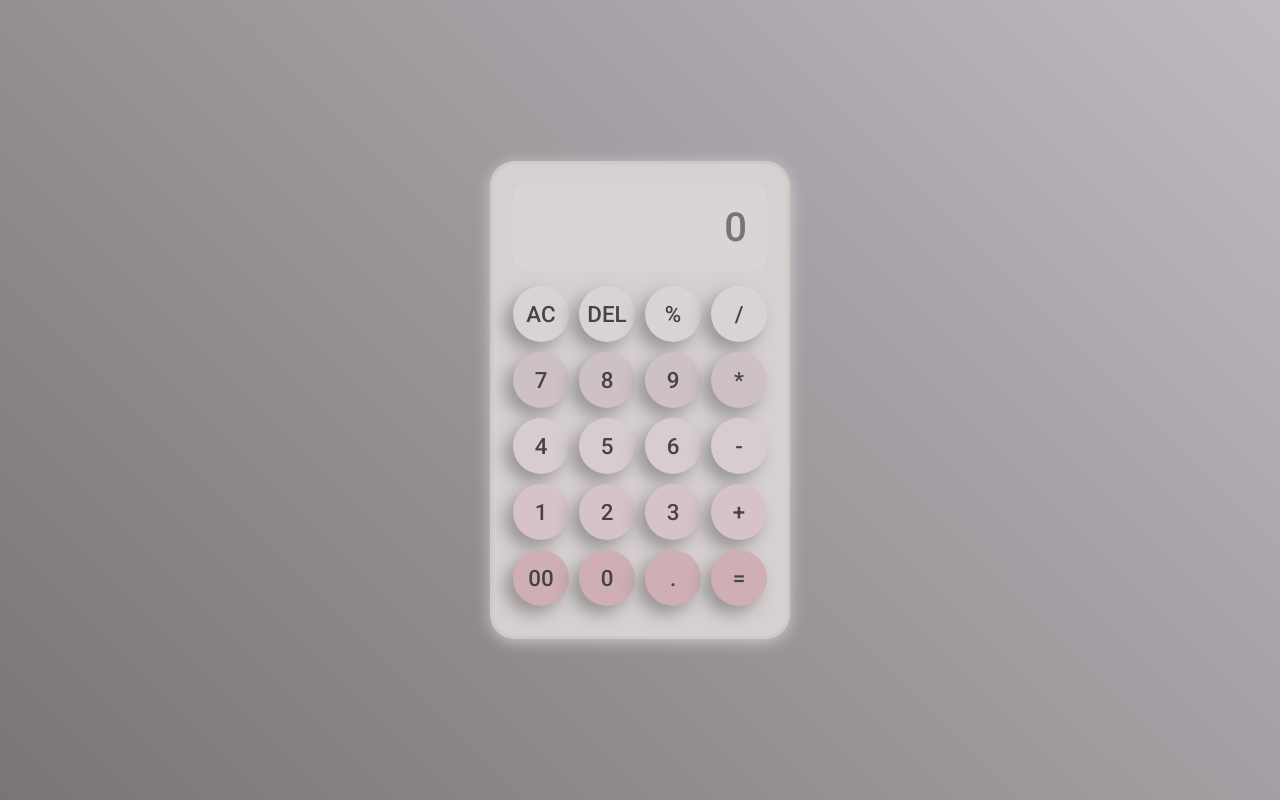
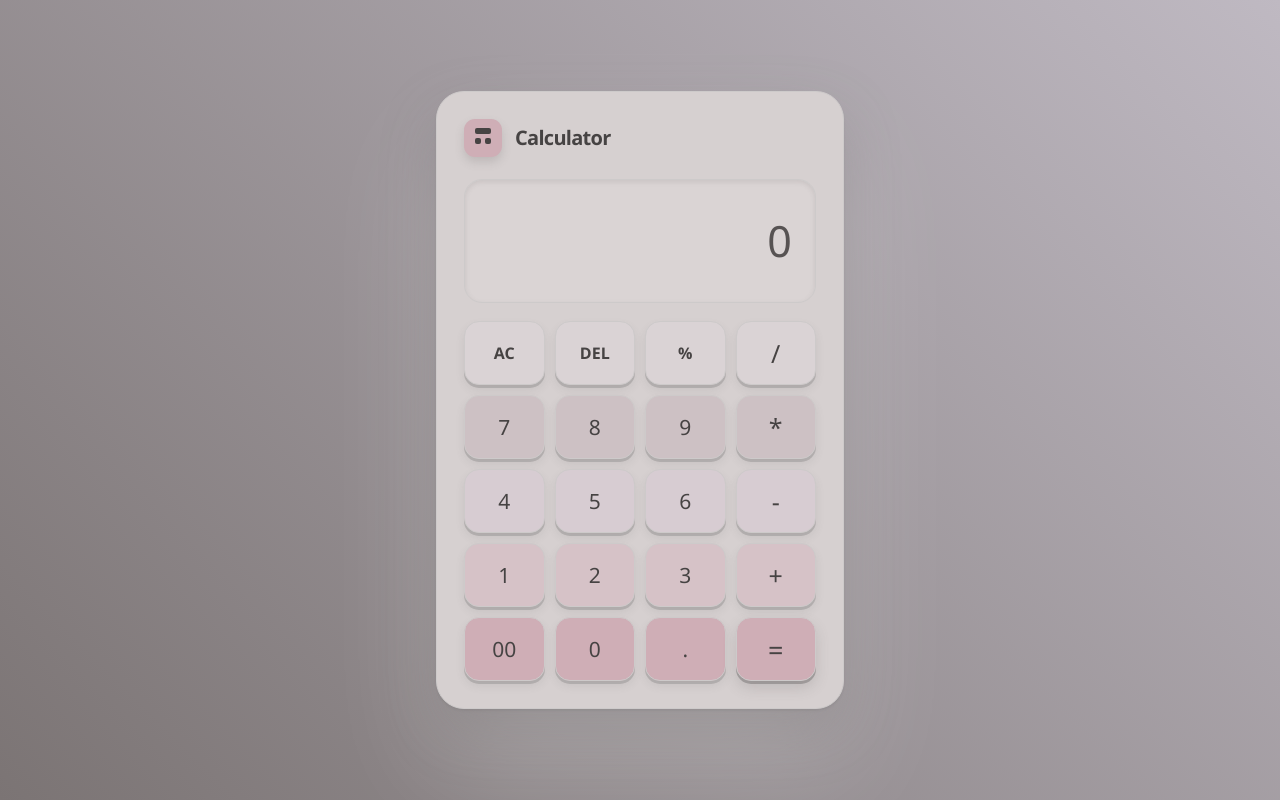
Before and after one commit to LiviaMq-dev/Calculator, a plain HTML site: page index.html in a window 1280 px wide. Drawn offline with Linux system fonts and the light colour scheme.

Commit message:
Refine calculator interface

```diff
--- a/index.html
+++ b/index.html
@@ -1,57 +1,57 @@
-<!DOCTYPE html>
-<html lang="en">
-<head>
+<!doctype html>
+<html lang="pt-BR">
+  <head>
     <meta charset="UTF-8">
-    <meta name="viewport" content="width=device-width, initial-scale=1.0, maximum-scale=1.0, user-scalable=no">
-    <title>Calculator</title>
+    <meta name="viewport" content="width=device-width, initial-scale=1.0">
+    <meta name="theme-color" content="#bfb9c2">
+    <meta name="description" content="Uma calculadora simples para as contas do dia a dia.">
+    <title>Calculator | Lívia Marques</title>
     <link rel="stylesheet" href="styles.css">
-</head>
-<body>
+  </head>
+  <body>
+    <main class="page">
+      <section class="calculator" aria-labelledby="calculator-title">
+        <header class="calculator__header">
+          <span class="calculator__icon" aria-hidden="true">
+            <span></span><span></span><span></span><span></span>
+          </span>
+          <div>
+            <h1 id="calculator-title">Calculator</h1>
+          </div>
+        </header>
 
-
-    <div class="calculator">
-        <input type="text" id="inputBox" placeholder="0" readonly>
-
-        <div>
-            <button class="primeiro-button">AC</button>
-            <button class="primeiro-button">DEL</button>
-            <button class="primeiro-button">%</button>
-            <button class="primeiro-button">/</button>
+        <div class="display">
+          <output id="inputBox" aria-label="Visor da calculadora" aria-live="polite">0</output>
         </div>
 
-        <div>
-            <button class="segundo-button">7</button>
-            <button class="segundo-button">8</button>
-            <button class="segundo-button">9</button>
-            <button class="segundo-button">*</button>
+        <div class="keypad" aria-label="Teclas da calculadora">
+          <button type="button" class="key key--utility" aria-label="Limpar tudo">AC</button>
+          <button type="button" class="key key--utility" aria-label="Apagar último caractere">DEL</button>
+          <button type="button" class="key key--utility" aria-label="Porcentagem">%</button>
+          <button type="button" class="key key--operator" aria-label="Dividir">/</button>
+
+          <button type="button" class="key">7</button>
+          <button type="button" class="key">8</button>
+          <button type="button" class="key">9</button>
+          <button type="button" class="key key--operator" aria-label="Multiplicar">*</button>
+
+          <button type="button" class="key">4</button>
+          <button type="button" class="key">5</button>
+          <button type="button" class="key">6</button>
+          <button type="button" class="key key--operator" aria-label="Subtrair">-</button>
+
+          <button type="button" class="key">1</button>
+          <button type="button" class="key">2</button>
+          <button type="button" class="key">3</button>
+          <button type="button" class="key key--operator" aria-label="Somar">+</button>
+
+          <button type="button" class="key">00</button>
+          <button type="button" class="key">0</button>
+          <button type="button" class="key">.</button>
+          <button type="button" class="key key--equals" aria-label="Calcular resultado">=</button>
         </div>
-
-        <div>
-            <button class="terceiro-button">4</button>
-            <button class="terceiro-button">5</button>
-            <button class="terceiro-button">6</button>
-            <button class="terceiro-button">-</button>
-        </div>
-
-        <div>
-            <button class="quarto-button">1</button>
-            <button class="quarto-button">2</button>
-            <button class="quarto-button">3</button>
-            <button class="quarto-button">+</button>
-        </div>
-
-        <div>
-            <button class="quinto-button">00</button>
-            <button class="quinto-button">0</button>
-            <button class="quinto-button">.</button>
-            <button class="quinto-button">=</button>
-        </div>
-
-    </div>
-
-
+      </section>
+    </main>
     <script src="script.js"></script>
-
-
-</body>
+  </body>
 </html>
--- a/script.js
+++ b/script.js
@@ -1,31 +1,30 @@
-let input = document.getElementById('inputBox');
-let buttons = document.querySelectorAll('button');
+const input = document.getElementById('inputBox');
+const buttons = document.querySelectorAll('.keypad button');
 
 let string = "";
-let arr = Array.from(buttons);
 
-arr.forEach(button => {
-    button.addEventListener('click', (e) => {
+buttons.forEach(button => {
+    button.addEventListener('click', () => {
 
-        let value = e.target.innerHTML;
+        const value = button.textContent.trim();
 
         if (value === '=') {
 
             if (string === "") return;
 
             try {
-                let result = eval(string);
+                const result = eval(string);
 
-                if (isNaN(result) || result === Infinity || result === -Infinity) {
-                    input.value = "Indefinite";
+                if (!Number.isFinite(result)) {
+                    input.textContent = "Indefinite";
                     string = "";
                 } else {
                     string = result.toString();
-                    input.value = string;
+                    input.textContent = string;
                 }
 
             } catch {
-                input.value = "Erro";
+                input.textContent = "Erro";
                 string = "";
             }
 
@@ -33,28 +32,18 @@ arr.forEach(button => {
 
         else if (value === 'AC') {
             string = "";
-            input.value = "";
+            input.textContent = "0";
         }
 
         else if (value === 'DEL') {
             string = string.slice(0, -1);
-            input.value = string;
+            input.textContent = string || "0";
         }
 
         else {
             string += value;
-            input.value = string;
+            input.textContent = string;
         }
 
     });
 });
-
-let lastTouchEnd = 0;
-
-document.addEventListener('touchend', function (event) {
-    let now = (new Date()).getTime();
-    if (now - lastTouchEnd <= 300) {
-        event.preventDefault();
-    }
-    lastTouchEnd = now;
-}, false);
--- a/styles.css
+++ b/styles.css
@@ -1,127 +1,177 @@
-@import url('https://fonts.googleapis.com/css2?family=Roboto:ital,wght@0,100..900;1,100..900&display=swap');
-
-*{
-    margin: 0;
-    padding: 0;
-    box-sizing: border-box;
-    font-family: "Roboto", sans-serif;
-    font-weight: 500;
+:root {
+  font-family: 'Segoe UI Variable', 'Segoe UI', Arial, sans-serif;
+  color: #464343;
+  background: #bfb9c2;
+  font-synthesis: none;
+  -webkit-font-smoothing: antialiased;
 }
 
-html{
-    touch-action: manipulation;
+* { box-sizing: border-box; }
+
+body {
+  min-width: 320px;
+  min-height: 100vh;
+  min-height: 100dvh;
+  margin: 0;
+  background: linear-gradient(45deg, #7b7474, #bfb9c2);
 }
 
-body{
-    touch-action: manipulation;
-    width: 100%;
+.page {
+  display: grid;
   min-height: 100vh;
-    display: flex;
-    justify-content: center;
-    align-items: center;
-    background: linear-gradient(45deg, #7b7474, #bfb9c2);
-    padding: 20px;
+  min-height: 100dvh;
+  place-items: center;
+  padding: 32px 20px;
 }
 
-.calculator{
-    width: 300px;
-    max-width: 350px; /* controla tamanho máximo */
-    border: 3px solid #cdcaca;
-    padding: 20px;
-    border-radius: 25px;
+.calculator {
+  width: min(100%, 408px);
+  padding: 27px;
+  border: 1px solid #cdcaca;
+  border-radius: 28px;
   background: #d6d0d0;
-    box-shadow: 0px 3px 15px rgba(255, 255, 255, 0.5);
+  box-shadow:
+    0 2px 2px rgba(98,95,95,.12),
+    0 22px 55px rgba(98,95,95,.27),
+    0 55px 110px rgba(255,255,255,.28);
 }
 
-/* linhas de botões */
-.calculator > div{
+.calculator__header {
   display: flex;
-    gap: 10px;
-    margin-bottom: 10px;
+  align-items: center;
+  gap: 13px;
+  margin-bottom: 22px;
 }
 
-input{
-    width: 100%;
-    border: none;
-    border-radius: 15px;
-    padding: 20px;
-    margin-bottom: 15px;
-    background: #e2e1e13a;
-    font-size: 2.5rem; /* responsivo */
-    text-align: right;
-    color: #575353;
+.calculator__icon {
+  display: grid;
+  grid-template-columns: repeat(2, 6px);
+  grid-template-rows: repeat(2, 6px);
+  align-content: center;
+  justify-content: center;
+  gap: 4px;
+  width: 38px;
+  height: 38px;
+  flex: none;
+  border-radius: 11px;
+  background: rgb(207, 174, 182);
+  box-shadow: 0 5px 10px rgba(98,95,95,.2);
 }
 
-button {
-    flex: 1; /* cada botão ocupa espaço igual */
-    aspect-ratio: 1 / 1; /* mantém formato redondo */
-    border: none;
-    color: #464343;
-    border-radius: 50%;
-    font-size: 1.4rem;
-    box-shadow: -8px 8px 15px rgba(98, 95, 95, 0.5);
-    transition: transform 0.1s ease, box-shadow 0.1s ease;
+.calculator__icon span { border-radius: 2px; background: #464343; }
+.calculator__icon span:first-child { grid-column: span 2; }
+
+.calculator__header h1 {
+  margin: 0;
+  font-size: 20px;
+  font-weight: 650;
+  letter-spacing: -.035em;
+  line-height: 1.12;
 }
 
-button:hover{
-    cursor: pointer;
-    background-color: rgba(232, 232, 232, 0.455);
+.display {
+  display: flex;
+  min-height: 124px;
+  flex-direction: column;
+  justify-content: center;
+  overflow: hidden;
+  margin-bottom: 18px;
+  padding: 19px 21px;
+  border: 1px solid #cdcaca;
+  border-radius: 18px;
+  background: #e2e1e13a;
+  box-shadow: inset 0 2px 5px rgba(98,95,95,.14);
 }
 
-button:active {
-    transform: scale(1.1);
-    box-shadow: -4px 4px 10px rgba(98, 95, 95, 0.4);
+.display output {
+  display: block;
+  width: 100%;
+  min-width: 0;
+  padding: 3px 4px;
+  color: #575353;
+  font: inherit;
+  font-size: clamp(32px, 8vw, 43px);
+  font-weight: 400;
+  font-variant-numeric: tabular-nums;
+  letter-spacing: -.045em;
+  line-height: 1.25;
+  text-align: right;
+  white-space: nowrap;
+  overflow: hidden;
+  text-overflow: ellipsis;
 }
 
-/* cores */
-.primeiro-button{ background-color: rgb(218, 211, 213); }
-.segundo-button{ background-color: rgb(205, 193, 196); }
-.terceiro-button{ background-color: rgb(215, 204, 210); }
-.quarto-button{ background-color: rgb(214, 194, 199); }
-.quinto-button{ background-color: rgb(207, 174, 182); }
-
-
-
-/* Celular
-
-@media (max-width: 480px) {
-
-    .calculator {
-        padding: 15px;
+.keypad {
+  display: grid;
+  grid-template-columns: repeat(4, minmax(0, 1fr));
+  gap: 10px;
 }
 
-    input {
-        width: 100%;
-        font-size: 35px;
-        padding: 18px;
+.key {
+  display: grid;
+  min-width: 0;
+  height: 64px;
+  place-items: center;
+  padding: 0;
+  border: 1px solid #cdcaca;
+  border-radius: 15px;
+  background: rgb(205, 193, 196);
+  color: #464343;
+  box-shadow: 0 3px 0 rgba(98,95,95,.25), 0 5px 9px rgba(98,95,95,.12);
+  cursor: pointer;
+  font: inherit;
+  font-size: 21px;
+  font-weight: 500;
+  font-variant-numeric: tabular-nums;
+  transition: background-color .15s ease, border-color .15s ease, box-shadow .15s ease, transform .15s ease;
+  touch-action: manipulation;
+  user-select: none;
 }
 
-    button {
-        width: 55px;
-        height: 55px;
-        font-size: 20px;
-        margin: 6px;
+.key:hover { border-color: #575353; filter: brightness(1.06); }
+.key:active { transform: translateY(3px); box-shadow: none; }
+.key:focus-visible { outline: 3px solid #575353; outline-offset: 3px; }
+
+.key:nth-child(-n+4) { background: rgb(218, 211, 213); }
+.key:nth-child(n+5):nth-child(-n+8) { background: rgb(205, 193, 196); }
+.key:nth-child(n+9):nth-child(-n+12) { background: rgb(215, 204, 210); }
+.key:nth-child(n+13):nth-child(-n+16) { background: rgb(214, 194, 199); }
+.key:nth-child(n+17) { background: rgb(207, 174, 182); }
+
+.key--utility {
+  color: #464343;
+  font-size: 16px;
+  font-weight: 650;
 }
 
+.key--operator {
+  color: #464343;
+  font-size: 25px;
 }
 
-/* Tablet */
-
-/* @media (min-width: 481px) and (max-width: 768px) {
-    .calculator {
-        padding: 20px;
+.key--equals {
+  border-color: #cdcaca;
+  color: #464343;
+  box-shadow: 0 3px 0 rgba(98,95,95,.4), 0 7px 14px rgba(98,95,95,.2);
+  font-size: 27px;
 }
 
-    input {
-        width: 100%;
-        font-size: 40px;
-        padding: 20px;
+.key--equals:hover { border-color: #cdcaca; }
+.key--equals:active { box-shadow: none; }
+
+@media (max-width: 420px) {
+  .page { padding: 18px 14px; }
+  .calculator { padding: 20px; border-radius: 24px; }
+  .calculator__header { margin-bottom: 19px; }
+  .display { min-height: 112px; }
+  .keypad { gap: 9px; }
+  .key { height: clamp(53px, 16vw, 64px); border-radius: 13px; }
 }
 
-    button {
-        width: 65px;
-        height: 65px;
-        font-size: 25px;
-        margin: 8px;
+@media (max-height: 640px) {
+  .page { align-items: start; }
 }
-}  */
+
+@media (prefers-reduced-motion: reduce) {
+  .key { transition: none; }
+}
```
Lines whose indentation alone changed are shown as unchanged.
